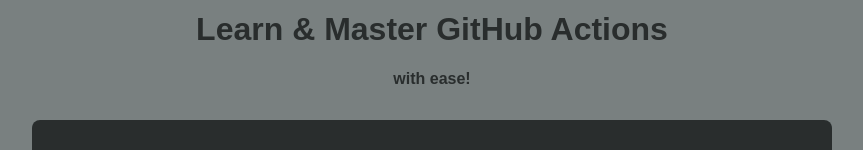
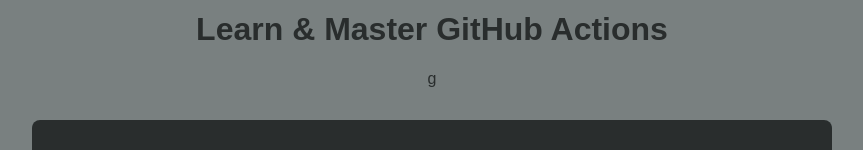
Before and after one commit to kujtimprenku/git-workflow, a React (Vite) app: page / in a window 1280 px wide. Shown: the part 130-280 px from the top of the page, without its empty margins (208-1071 px from the left). Built offline with nearby package versions, Linux system fonts and the light colour scheme.

Commit message:
Remove h4 from App.jsx.

```diff
--- a/src/App.jsx
+++ b/src/App.jsx
@@ -8,8 +8,7 @@
         <div id="logo-img">
           <img src={logo} />
         </div>
-        <h1>Learn & Master GitHub Actions</h1>
-        <h4>with ease!</h4>
+        <h1>Learn & Master GitHub Actions</h1>g
       </header>
       <MainContent />
     </>
```
